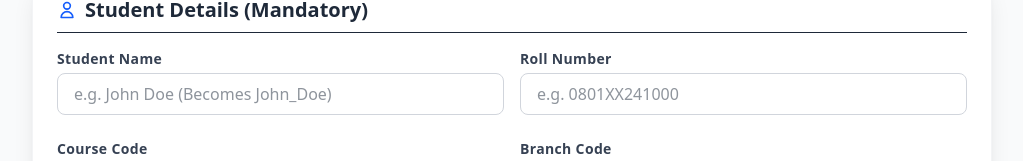
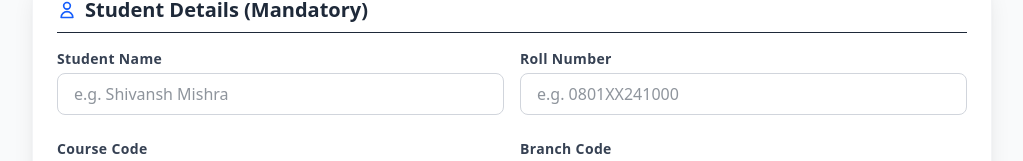
Before and after one commit to shivanshmishra123/PRD-Document-Rename, a website built with Vite: page index.html in a window 1280 px wide. Shown: the part 505-666 px from the top of the page, without its empty margins (128-1151 px from the left). Built offline with nearby package versions, Linux system fonts and the light colour scheme.

Commit message:
change placeholder.html

```diff
--- a/index.html
+++ b/index.html
@@ -74,7 +74,7 @@
         <div class="grid grid-cols-1 gap-y-6 gap-x-4 sm:grid-cols-2">
           <div>
             <label for="studentName" class="form-label">Student Name</label>
-            <input type="text" id="studentName" class="form-input" placeholder="e.g. John Doe (Becomes John_Doe)" />
+            <input type="text" id="studentName" class="form-input" placeholder="e.g. Shivansh Mishra " />
           </div>
 
           <div>
```
